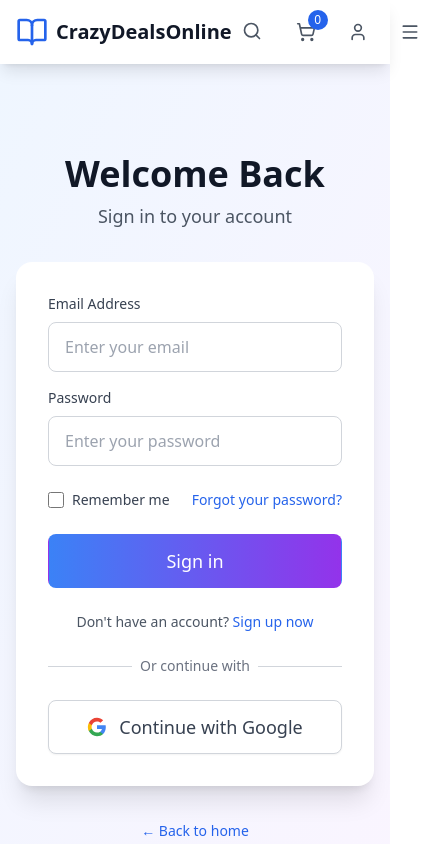
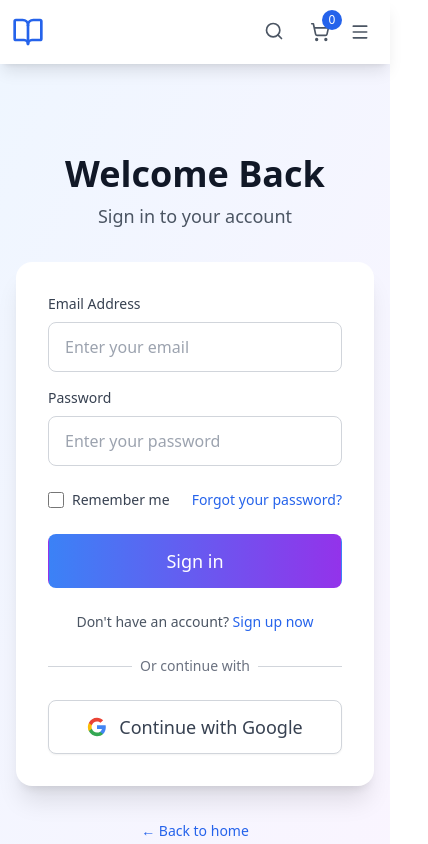
Before and after one commit to Shivansh-Awasthi/BookStore_Frontend-react_v1, a React (Vite) app: page /login in a window 390 px wide. Shown: the top 844 px of the page, 428 px wide, since content can reach past the window. Built offline with nearby package versions, Linux system fonts and the light colour scheme.

Commit message:
responsiveness

```diff
--- a/src/components/Header/Header.jsx
+++ b/src/components/Header/Header.jsx
@@ -27,6 +27,7 @@
   const inputRef = useRef(null);
 
   const navigate = useNavigate();
+
   // Debounced search function
   useEffect(() => {
     const delayDebounceFn = setTimeout(() => {
@@ -64,8 +65,7 @@
 
     try {
       const response = await fetch(
-        `${
-          import.meta.env.VITE_API_URL
+        `${import.meta.env.VITE_API_URL
         }/api/books/search?q=${encodeURIComponent(query)}&limit=5`
       );
 
@@ -122,7 +122,6 @@
   const navigationItems = [
     { name: "Home", href: "/", icon: Home },
     { name: "Books", href: "/categories", icon: Book },
-    // { name: 'Writers', href: '/writers', icon: UserPen },
     { name: "Policy", href: "/privacy-policy", icon: Building },
     { name: "About Us", href: "/about-us", icon: Users },
     { name: "Contact Us", href: "/contact-us", icon: Mail },
@@ -131,24 +130,22 @@
 
   return (
     <header className="bg-white shadow-lg sticky top-0 z-50">
-      <div className="max-w-7xl mx-auto px-4 sm:px-6 lg:px-8">
+      <div className="max-w-7xl mx-auto px-3 sm:px-4 sm:px-6 lg:px-8">
         {/* Main Header */}
         <div className="flex items-center justify-between h-16">
-          {/* Logo */}
-          <Link to="/">
+          {/* Logo - Text hidden on small screens */}
+          <Link to="/" className="flex-shrink-0">
             <div className="flex items-center">
-              <div className="flex-shrink-0 flex items-center">
               <BookOpen className="h-8 w-8 text-blue-600" />
-                <span className="ml-2 text-xl font-bold text-gray-900">
+              <span className="ml-2 text-xl font-bold text-gray-900 hidden sm:block">
                 CrazyDealsOnline
               </span>
-              </div>
             </div>
           </Link>
 
           {/* Desktop Navigation - Hidden when search is active */}
           {!isSearchActive && (
-            <nav className="hidden md:flex items-center space-x-8 ml-24">
+            <nav className="hidden md:flex items-center space-x-8 ml-8 lg:ml-24">
               {navigationItems.map((item) => {
                 const Icon = item.icon;
                 return (
@@ -168,26 +165,24 @@
           {/* Search Bar - Expands when active */}
           <div
             ref={searchRef}
-            className="flex items-center space-x-4 flex-1 justify-end"
+            className={`flex items-center space-x-2 sm:space-x-4 ${isSearchActive ? "flex-1" : "justify-end"
+              }`}
           >
             {/* Search Container */}
             <div
-              className={`relative ${
-                isSearchActive ? "flex-1 max-w-2xl" : "w-auto"
+              className={`relative ${isSearchActive ? "flex-1 max-w-2xl" : "w-auto"
                 }`}
             >
               <form onSubmit={handleSearchSubmit} className="relative">
                 <div
-                  className={`relative transition-all duration-300 ${
-                    isSearchActive ? "w-full" : "w-10"
+                  className={`relative transition-all duration-300 ${isSearchActive ? "w-full" : "w-10"
                     }`}
                 >
                   <input
                     ref={inputRef}
                     type="text"
                     placeholder="Search books, authors..."
-                    className={`w-full py-2 pl-10 pr-4 rounded-full border border-gray-300 focus:outline-none focus:ring-2 focus:ring-blue-500 focus:border-transparent transition-all duration-300 ${
-                      isSearchActive ? "opacity-100" : "opacity-0 w-0"
+                    className={`w-full py-2 pl-10 pr-4 rounded-full border border-gray-300 focus:outline-none focus:ring-2 focus:ring-blue-500 focus:border-transparent transition-all duration-300 ${isSearchActive ? "opacity-100" : "opacity-0 w-0"
                       }`}
                     value={searchQuery}
                     onChange={(e) => setSearchQuery(e.target.value)}
@@ -196,8 +191,7 @@
                   <button
                     type="button"
                     onClick={handleSearchToggle}
-                    className={`absolute inset-y-0 left-0 flex items-center justify-center w-10 h-10 rounded-full transition-colors duration-200 ${
-                      isSearchActive
+                    className={`absolute inset-y-0 left-0 flex items-center justify-center w-10 h-10 rounded-full transition-colors duration-200 ${isSearchActive
                         ? "text-gray-500 hover:text-gray-700"
                         : "text-gray-600 hover:text-blue-600 hover:bg-gray-100"
                       }`}
@@ -285,7 +279,7 @@
 
             {/* Other Icons - Hidden when search is active */}
             {!isSearchActive && (
-              <>
+              <div className="flex items-center space-x-1 sm:space-x-2">
                 {/* Cart Icon */}
                 <button
                   onClick={() => navigate("/viewcart")}
@@ -297,10 +291,10 @@
                   </span>
                 </button>
 
-                {/* Login/User Icon */}
+                {/* Login/User Icon - Hidden on smallest screens */}
                 <button
                   onClick={() => navigate("/profile")}
-                  className="p-2 text-gray-600 hover:text-blue-600 hover:bg-gray-100 rounded-full transition-colors duration-200"
+                  className="p-2 text-gray-600 hover:text-blue-600 hover:bg-gray-100 rounded-full transition-colors duration-200 hidden xs:block"
                 >
                   <User className="h-5 w-5" />
                 </button>
@@ -312,7 +306,7 @@
                 >
                   <Menu className="h-5 w-5" />
                 </button>
-              </>
+              </div>
             )}
           </div>
         </div>
@@ -351,7 +345,6 @@
           }}
         />
       )}
-      {/* In your navigation component */}
     </header>
   );
 };
```
Lines whose indentation alone changed are shown as unchanged.
